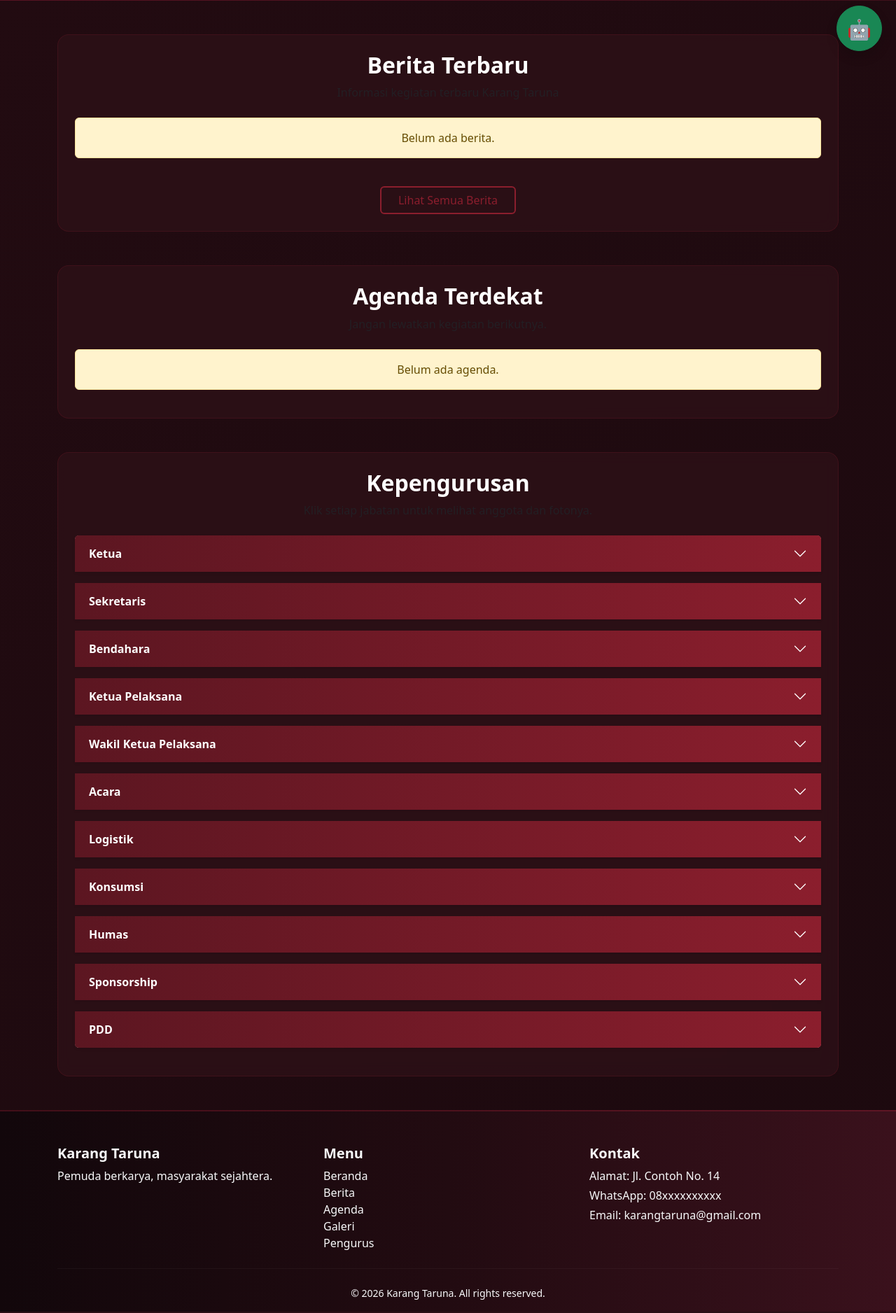
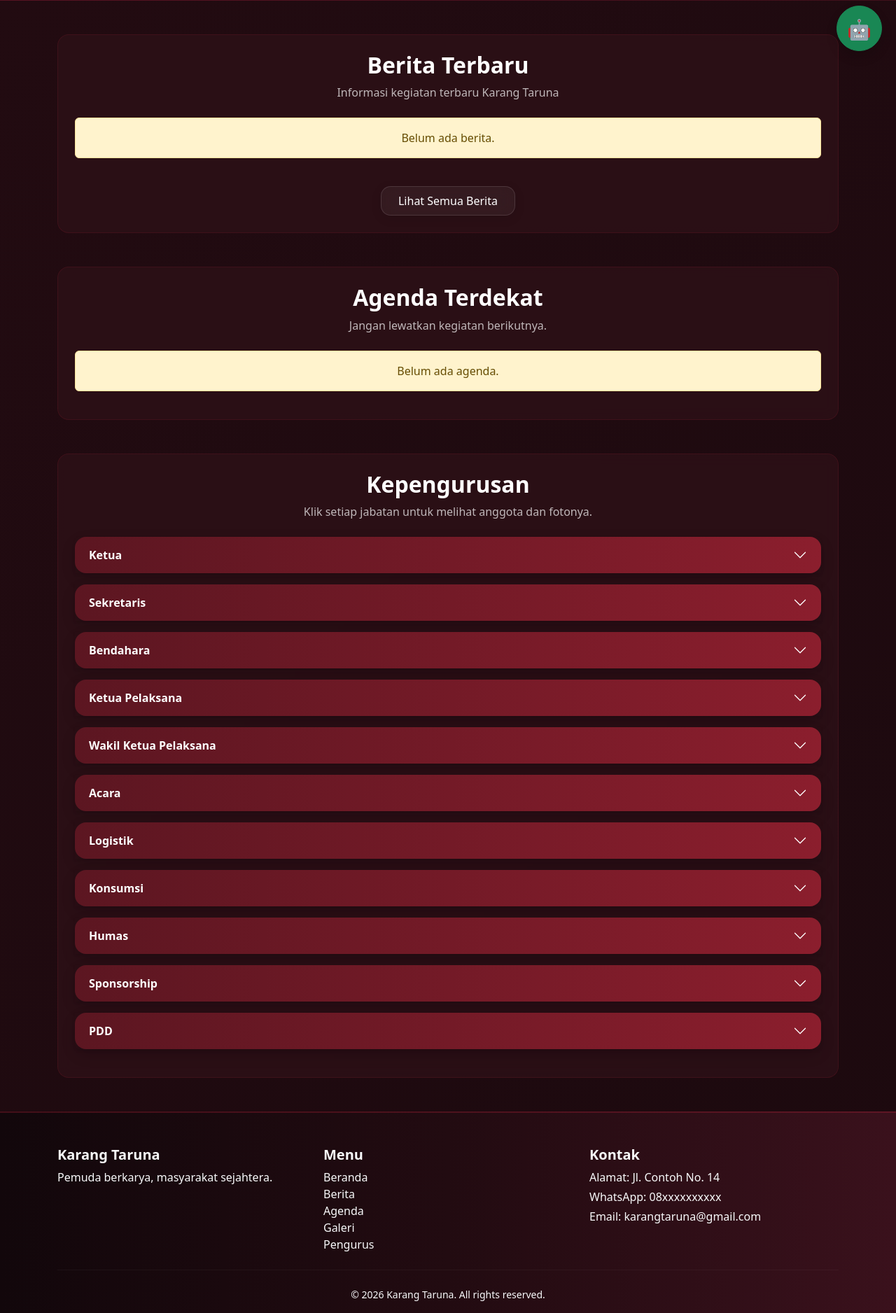
Before and after one commit to lendrailham-7/Website_Karta_14, a Django app: page / in a window 1280 px wide. Shown: the part 707-2583 px from the top of the page at 70% size. Run offline with Django 5.2, Linux system fonts and the light colour scheme; data that the repository does not hold is empty.

Commit message:
backup design

```diff
--- a/core/templates/core/home.html
+++ b/core/templates/core/home.html
@@ -134,7 +134,7 @@ Beranda
 
     <div class="text-center mb-4">
         <h2 class="fw-bold">Berita Terbaru</h2>
-        <p class="text-muted">Informasi kegiatan terbaru Karang Taruna</p>
+        <p class="section-subtitle">Informasi kegiatan terbaru Karang Taruna</p>
     </div>
 
     <div class="row g-4">
@@ -189,7 +189,7 @@ Beranda
     <div class="text-center mt-4">
 
         <a href="{% url 'daftar_berita' %}"
-           class="btn btn-outline-maroon px-4">
+           class="btn btn-glass px-4 py-2">
 
             Lihat Semua Berita
 
@@ -210,7 +210,7 @@ Beranda
 
         </h2>
 
-        <p class="text-muted">
+        <p class="section-subtitle">
 
             Jangan lewatkan kegiatan berikutnya.
 
@@ -283,7 +283,7 @@ Beranda
 
     <div class="text-center mb-4">
         <h2 class="fw-bold">Kepengurusan</h2>
-        <p class="text-muted">
+        <p class="section-subtitle">
             Klik setiap jabatan untuk melihat anggota dan fotonya.
         </p>
     </div>
@@ -303,11 +303,20 @@ Beranda
             <div id="collapse{{ forloop.counter }}"
                  class="accordion-collapse collapse"
                  data-bs-parent="#accordionKepengurusan">
-                <div class="accordion-body card-dark">
+                <div class="accordion-body accordion-dark">
                     <div class="row g-3">
                         {% for anggota in item.anggota %}
                         <div class="col-12 col-sm-6 col-lg-3">
-                            <div class="card h-100 shadow-sm card-hover border-0 text-center overflow-hidden">
+                            <div class="
+                                    card
+                                    h-100
+                                    shadow
+                                    card-dark
+                                    card-hover
+                                    border-0
+                                    text-center
+                                    overflow-hidden
+                                ">
                               {% if anggota.foto %}
                                 <img src="{{ anggota.foto.url }}"
                                      class="profile-image mt-4 mx-auto d-block"
@@ -322,7 +331,7 @@ Beranda
 
                                     </h5>
 
-                                    <span class="badge bg-danger px-3 py-2">
+                                    <span class="badge jabatan-badge">
 
                                         {{ anggota.jabatan }}
 
--- a/templates/base.html
+++ b/templates/base.html
@@ -151,6 +151,7 @@ body {
     animation-delay: 0.4s;
 
 }
+
 
 @keyframes typing {
 
@@ -325,11 +326,18 @@ body {
         #5c1621,
         #8b1e2d
     ) !important;
+    border-radius: 16px !important;
 
     color: white !important;
 
     font-weight: 600;
-
+    box-shadow:
+    0 8px 20px rgba(
+        0,
+        0,
+        0,
+        0.15
+    );
 }
 
 .maroon-accordion-btn:not(.collapsed) {
@@ -348,8 +356,59 @@ body {
 
     filter: brightness(0) invert(1);
 
+    transition: transform 0.3s ease;
+
 }
+.maroon-accordion-btn:not(.collapsed)::after {
 
+    transform: rotate(180deg);
+
+}
+.accordion-dark {
+
+    background: rgba(
+        44,
+        16,
+        23,
+        0.95
+    );
+
+}
+.jabatan-badge {
+
+    background:
+        linear-gradient(
+            90deg,
+            #8b1e2d,
+            #b4233a
+        );
+
+    padding: 10px 18px;
+
+    border-radius: 999px;
+
+    font-size: 0.85rem;
+
+}
+.accordion-item {
+
+    background: transparent;
+
+    border: none;
+    transition: all 0.3s ease;
+     border: 1px solid rgba(
+        180,
+        35,
+        58,
+        0.15
+    );
+
+}
+.accordion-item:hover {
+
+    transform: translateY(-2px);
+
+}
 .card-hover {
 
     transition: 0.3s;
@@ -448,6 +507,68 @@ body {
     backdrop-filter: blur(10px);
 
 }
+.btn-glass {
+
+    background: rgba(
+        255,
+        255,
+        255,
+        0.05
+    );
+
+    border: 1px solid rgba(
+        255,
+        255,
+        255,
+        0.12
+    );
+    box-shadow: 0 4px 15px rgba(
+    0,
+    0,
+    0,
+    0.1
+);
+
+    color: white;
+
+    backdrop-filter: blur(12px);
+
+    -webkit-backdrop-filter: blur(12px);
+
+    border-radius: 14px;
+
+    transition: all 0.3s ease;
+
+}
+
+.btn-glass:hover {
+
+    background: rgba(
+        180,
+        35,
+        58,
+        0.2
+    );
+
+    border-color: rgba(
+        180,
+        35,
+        58,
+        0.4
+    );
+
+    color: white;
+
+    transform: translateY(-3px);
+
+    box-shadow: 0 10px 25px rgba(
+        180,
+        35,
+        58,
+        0.2
+    );
+
+}
 .card-dark {
 
     background: var(--bg-card);
@@ -461,6 +582,18 @@ body {
 .card-dark .card-text {
 
     color: var(--text-muted);
+
+}
+.section-subtitle {
+
+    color: rgba(
+        255,
+        255,
+        255,
+        0.7
+    );
+
+    font-size: 1rem;
 
 }
 .footer-premium {
```
